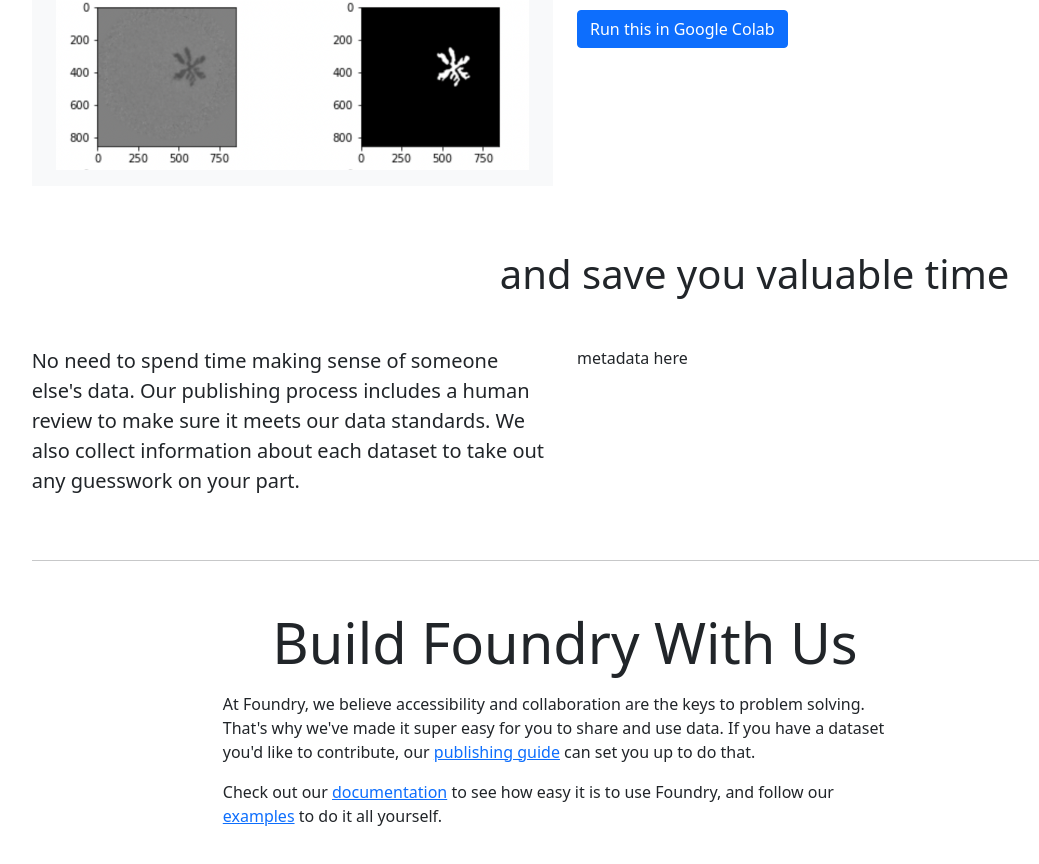
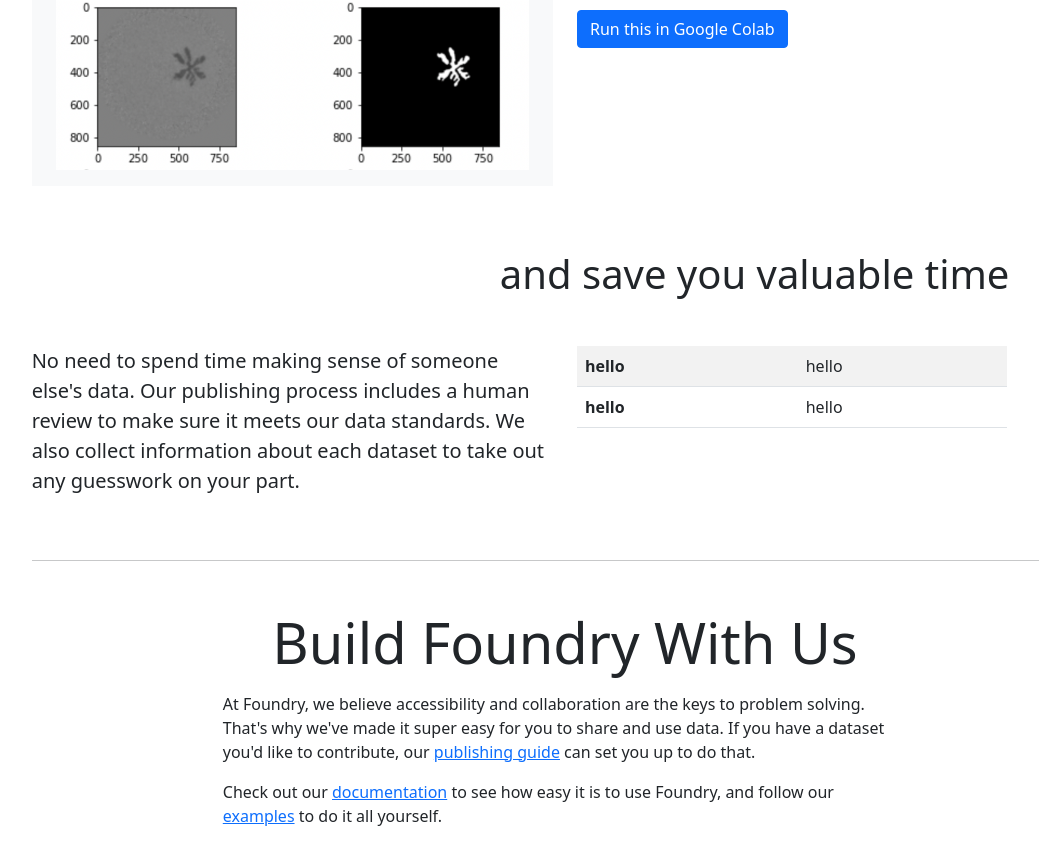
Before and after one commit to MLMI2-CSSI/MLMI2-CSSI.github.io, a Vue app: page /#/ in a window 1280 px wide. Shown: the part 946-1810 px from the top of the page, without its empty margins (75-1114 px from the left). Built offline with nearby package versions, Linux system fonts and the light colour scheme.

Commit message:
new layout in place. need to fill with metadata contents

```diff
--- a/src/views/Home.vue
+++ b/src/views/Home.vue
@@ -8,10 +8,10 @@
       <p class="lead mt-3 col-7 mx-auto">
         Access datasets and ML models while setting industry benchmarks
       </p>
-      <a href="#"
+      <router-link to="/about"
         ><button class="btn btn-primary btn-lg mt-3" role="button">
           Learn more
-        </button></a
+        </button></router-link
       >
     </div>
 
@@ -52,7 +52,7 @@
       </div>
     </div>
     <!-- Starter code and metadata section -->
-    <div class="col-10 my-5 mx-auto ">
+    <div class="col-10 my-5 mx-auto">
       <h1 class="mb-4">We make collaboration easy</h1>
       <div class="row mb-5">
         <div class="col-6">
@@ -71,7 +71,13 @@
             Once a dataset is uploaded to Foundry, you can load it with just 2
             lines of code.
           </p>
-          <a href="https://colab.research.google.com/github/MLMI2-CSSI/foundry/blob/main/examples/dendrite-segmentation/dendrite_segmentation.ipynb" target="blank"><button class="btn btn-primary">Run this in Google Colab</button></a>
+          <a
+            href="https://colab.research.google.com/github/MLMI2-CSSI/foundry/blob/main/examples/dendrite-segmentation/dendrite_segmentation.ipynb"
+            target="blank"
+            ><button class="btn btn-primary">
+              Run this in Google Colab
+            </button></a
+          >
         </div>
       </div>
       <!-- end of row -->
@@ -81,20 +87,33 @@
       <div class="row">
         <div class="col-6">
           <p class="lead">
-            No need to spend time making sense of someone else's data.
-            Our publishing process includes a human review to make sure it meets
-            our data standards. We also collect information about each dataset
-            to take out any guesswork on your part.
+            No need to spend time making sense of someone else's data. Our
+            publishing process includes a human review to make sure it meets our
+            data standards. We also collect information about each dataset to
+            take out any guesswork on your part.
           </p>
         </div>
-        <div class="col-5">metadata here</div>
+        <div class="col-5">
+          <table class="table table-striped">
+            <tbody>
+              <tr>
+                <td class="fw-bold">hello</td>
+                <td>hello</td>
+              </tr>
+              <tr>
+                <td class="fw-bold">hello</td>
+                <td>hello</td>
+              </tr>
+            </tbody>
+          </table>
+        </div>
       </div>
       <!-- end of row -->
     </div>
 
     <!-- be apart of foundry section -->
 
-    <hr class="col-10 m-auto"/>
+    <hr class="col-10 m-auto" />
 
     <div class="mx-auto col-7 mt-5">
       <div class="col-11 mx-auto">
```
